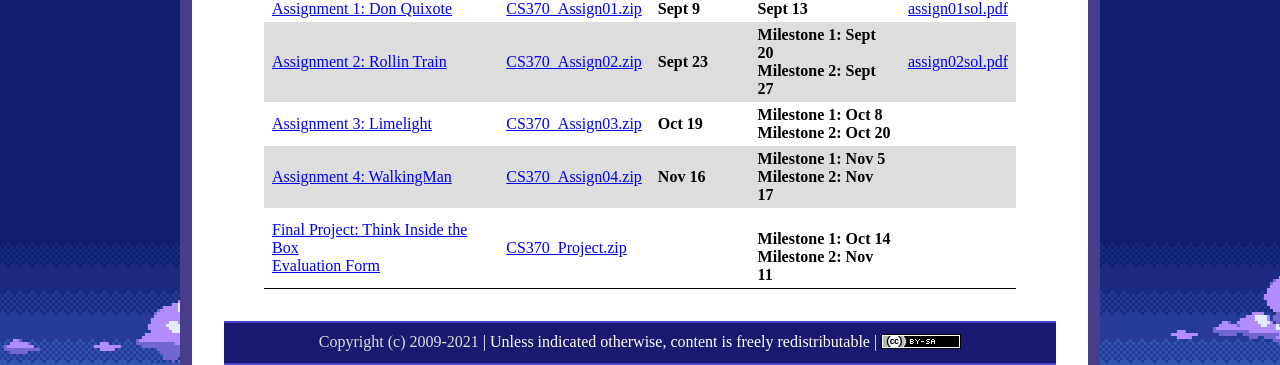
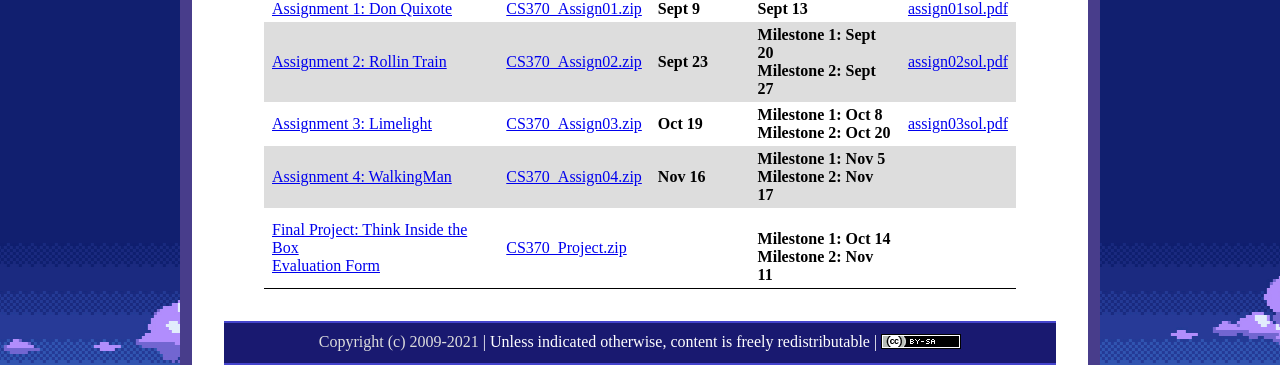
Before and after one commit to ycpcs/cs370-fall2021, a Jekyll site: the page built from assign/index.md, in a window 1280 px wide. Shown: the part 201-566 px from the top of the page. Built offline with Jekyll 4.4.1, drawn with Linux system fonts in a browser that asks for light colours.

Commit message:
add assign 3 sol
add assign 3 sol

```diff
--- a/assign/index.md
+++ b/assign/index.md
@@ -11,6 +11,6 @@ All written portions should be submitted to Canvas. All programming portions sho
 > ---------- | ---- | ----------- | ----------- | --------- |
 > [Assignment 1: Don Quixote](assign01.html)       | [CS370_Assign01.zip](src/CS370_Assign01.zip) | **Sept 9** | **Sept 13** | [assign01sol.pdf](sol/assign01sol.pdf) |
 > [Assignment 2: Rollin Train](assign02.html)      | [CS370_Assign02.zip](src/CS370_Assign02.zip) | **Sept 23**   | **Milestone 1: Sept 20** <br /> **Milestone 2: Sept 27** | [assign02sol.pdf](sol/assign02sol.pdf) |
-> [Assignment 3: Limelight](assign03.html)         | [CS370_Assign03.zip](src/CS370_Assign03.zip) | **Oct 19**   | **Milestone 1: Oct 8** <br /> **Milestone 2: Oct 20** | |
+> [Assignment 3: Limelight](assign03.html)         | [CS370_Assign03.zip](src/CS370_Assign03.zip) | **Oct 19**   | **Milestone 1: Oct 8** <br /> **Milestone 2: Oct 20** | [assign03sol.pdf](sol/assign03sol.pdf) |
 > [Assignment 4: WalkingMan](assign04.html)            | [CS370_Assign04.zip](src/CS370_Assign04.zip) | **Nov 16**   | **Milestone 1: Nov 5** <br /> **Milestone 2: Nov 17** | |
 > [Final Project: Think Inside the Box](project.html) <br /> [Evaluation Form](CS370_Final_Project_eval.docx) | [CS370_Project.zip](src/CS370_Project.zip) | |  <br /> **Milestone 1: Oct 14** <br /> **Milestone 2: Nov 11** | |
```
Also changed, not shown: 1 other file.
